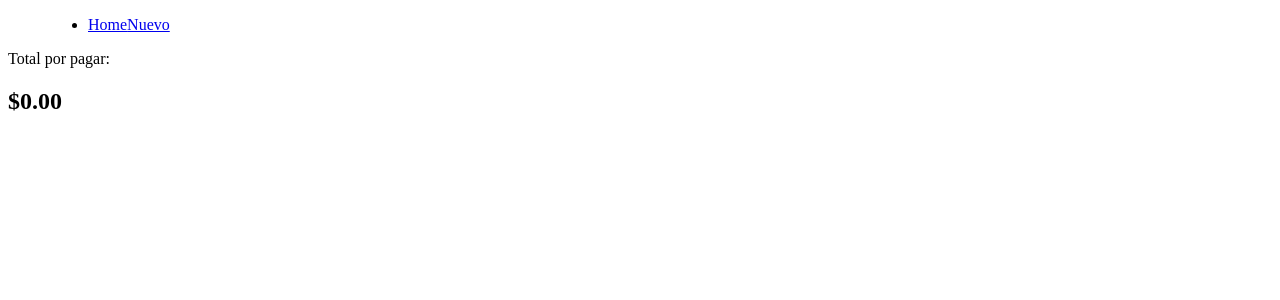
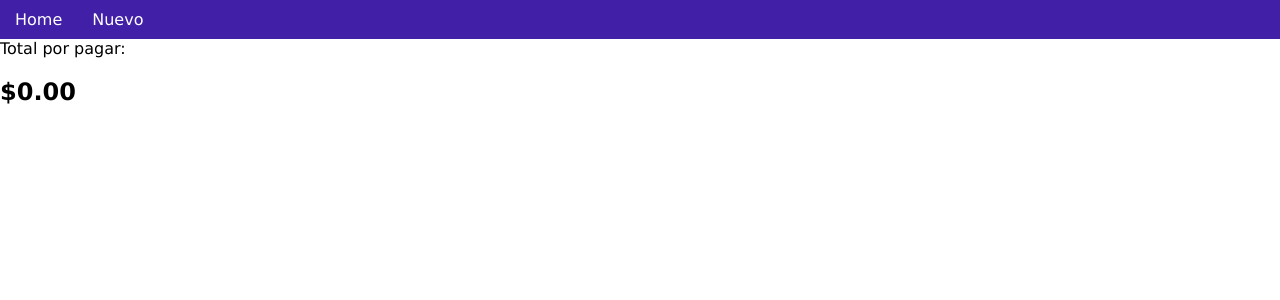
Before and after one commit to joelcirillo/joelcirillo, an Angular app: page / in a window 1280 px wide. Shown: the top 300 px of the page. Built offline with nearby package versions, Linux system fonts and the light colour scheme.

Commit message:
se agrega estilos a la lista e items

```diff
--- a/src/app/components/header/header.component.css
+++ b/src/app/components/header/header.component.css
@@ -0,0 +1,17 @@
+menu{
+    background:#411FA7 ;
+    padding: 0;
+    margin: 0;
+}
+menu ul{
+    display: flex;
+    padding: 0;
+    margin: 0;
+    list-style: none;
+}
+menu ul li a{
+    display: block;
+    color: #FFF;
+    text-decoration: none;
+    padding: 10px 15px;
+}
--- a/src/app/components/header/header.component.html
+++ b/src/app/components/header/header.component.html
@@ -2,7 +2,8 @@
     <ul>
         <li>
             <a routerLink="">Home</a>
-            <a routerLink="/add">Nuevo</a>
+
         </li>
+        <li> <a routerLink="/add">Nuevo</a></li>
     </ul>
 </menu>
--- a/src/app/components/item/item.component.css
+++ b/src/app/components/item/item.component.css
@@ -1,6 +1,9 @@
 .row{
     display:flex;
     box-sizing: border-box;
+}
+.row:hover{
+    background: #ccc;
 }
 .completed{
     color: #54718D;
--- a/src/app/components/items/items.component.html
+++ b/src/app/components/items/items.component.html
@@ -1,4 +1,4 @@
-<div>
+<div class="main-container">
     <app-total mensaje="Total por pagar: "[total]=total ></app-total>
     <app-item *ngFor="let item of items" [item]="item"
     (deleteItem)="deleteItem($event)"
--- a/src/styles.css
+++ b/src/styles.css
@@ -1 +1,6 @@
 /* You can add global styles to this file, and also import other style files */
+body{
+    font-family: 'Lucida Sans', 'Lucida Sans Regular', 'Lucida Grande', 'Lucida Sans Unicode', Geneva, Verdana, sans-serif;
+    padding: 0;
+    margin: 0;
+}
```
